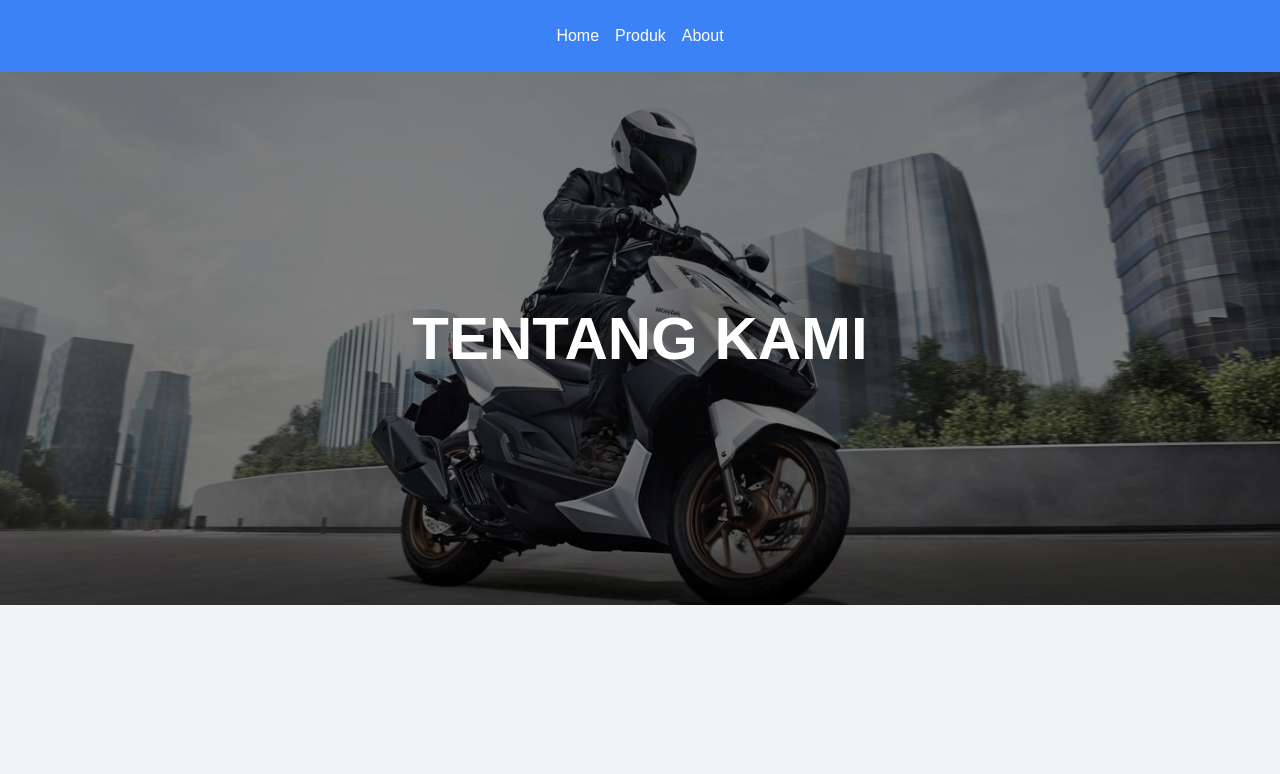
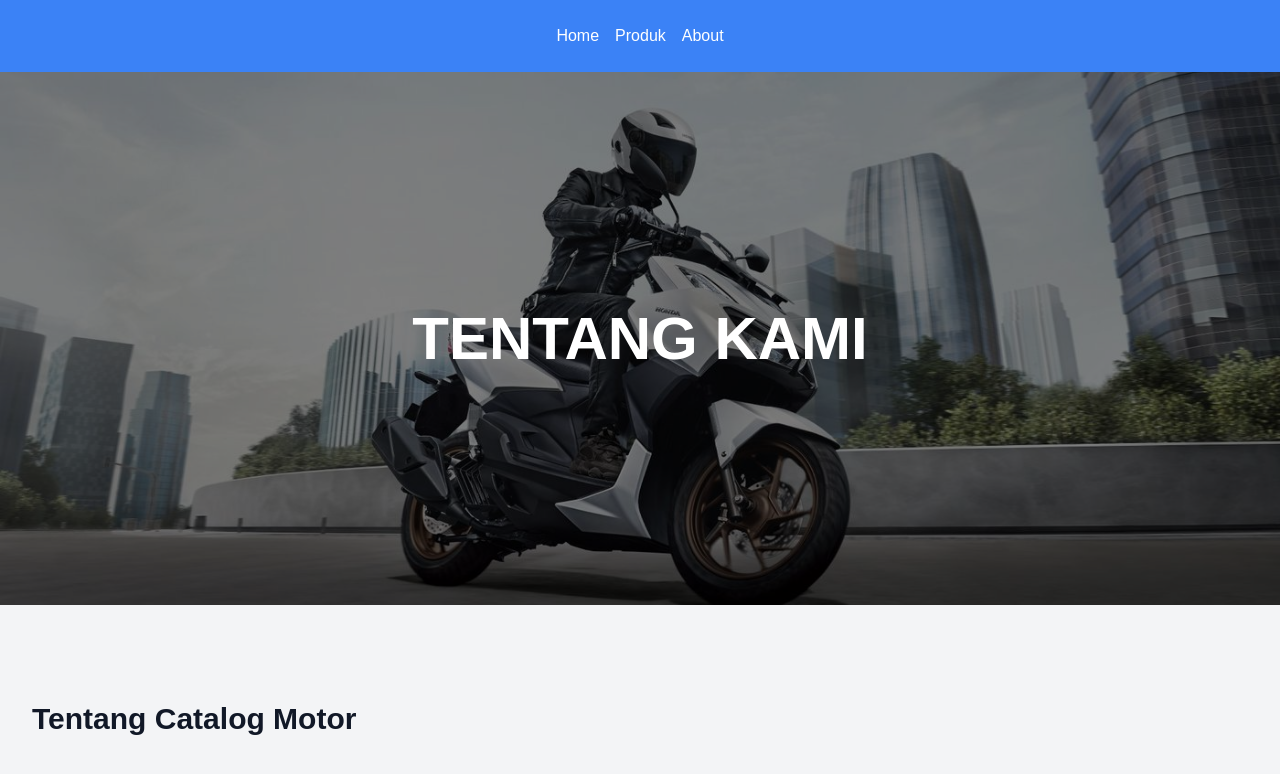
Before and after one commit to TriSasongko/GALACTRI, a Next.js app: page /modules/about in a window 1280 px wide. Shown: the top 774 px of the page. Built offline with nearby package versions, Linux system fonts and the light colour scheme.

Commit message:
Menambahkan judul catalog motor

```diff
--- a/app/modules/about/page.tsx
+++ b/app/modules/about/page.tsx
@@ -20,6 +20,11 @@ const AboutPage = () => {
        {/* Area Konten */}
        <div className="py-12 px-4 sm:px-6 lg:px-8">
         <div className="max-w-7xl mx-auto">
+        <div className="mt-12">
+            <h2 className="text-3xl font-bold text-gray-900">Tentang Catalog Motor</h2>
+
+            </div>
+
             </div>
             </div>
       </div>
```
